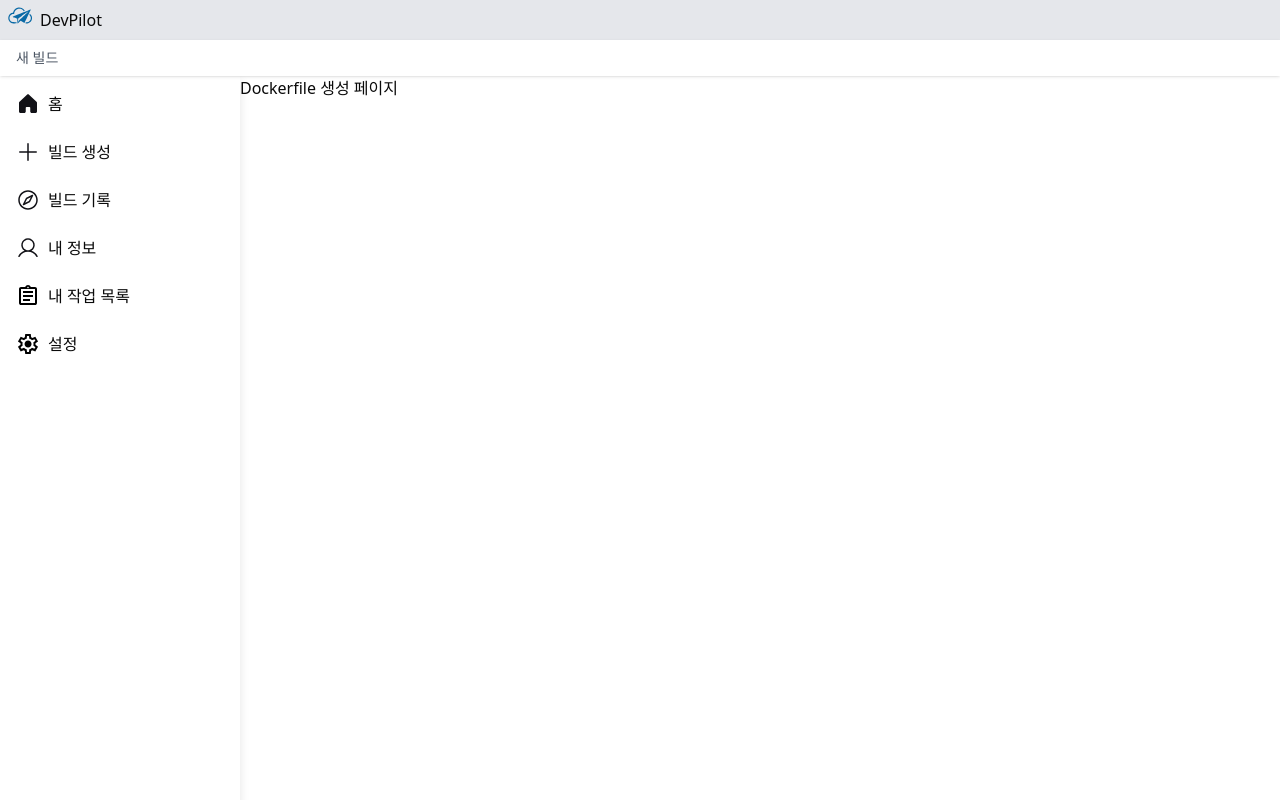
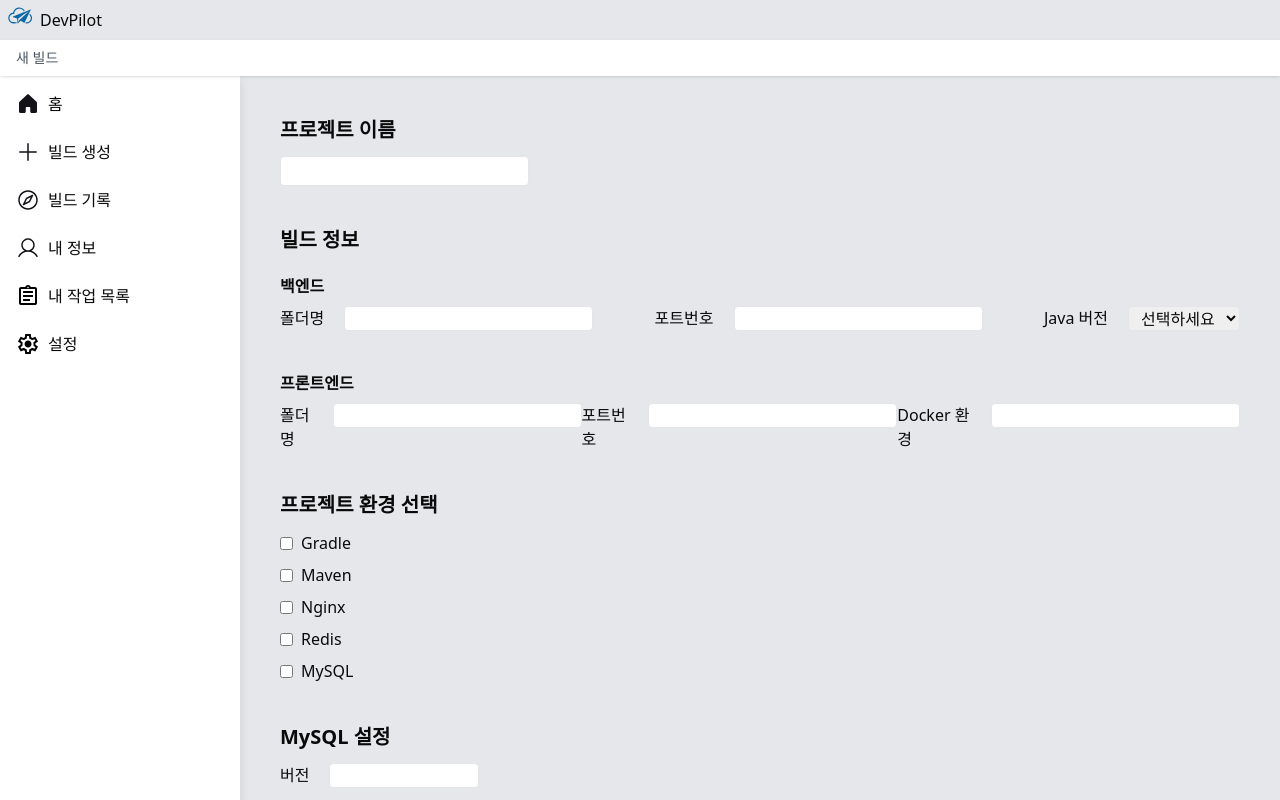
Before and after one commit to steepheno/SSAFY-DevPilot, a React (Vite) app in the folder frontend/: page /new/environment in a window 1280 px wide. Built offline with nearby package versions, Linux system fonts and the light colour scheme.

Commit message:
feat: Dockerfile 생성 페이지 UI 구현[유준선]

```diff
--- a/frontend/package.json
+++ b/frontend/package.json
@@ -24,8 +24,8 @@
   },
   "devDependencies": {
     "@eslint/js": "^9.22.0",
-    "@types/react": "^19.0.10",
-    "@types/react-dom": "^19.0.4",
+    "@types/react": "^18.3.1",
+    "@types/react-dom": "^18.3.1",
     "@vitejs/plugin-react": "^4.3.4",
     "autoprefixer": "^10.4.21",
     "eslint": "^9.22.0",
--- a/frontend/src/pages/ui/DockerSettings.tsx
+++ b/frontend/src/pages/ui/DockerSettings.tsx
@@ -1,7 +1,121 @@
+// import DockerfileConfig from '@/shared/types/DockerfileConfig.type';
+
 const DockerfileSettings = () => {
   return (
-    <div>
-      <p>Dockerfile 생성 페이지</p>
+    <div className="bg-gray-200 px-10 py-10">
+      {/* 프로젝트 이름 입력 */}
+      <div className="mb-10">
+        <p className="text-xl font-bold">프로젝트 이름</p>
+        <input className="mt-3 h-[30px] rounded border px-2"></input>
+      </div>
+
+      {/* 빌드 정보 입력 */}
+      <div className="mb-10">
+        <p className="text-xl font-bold">빌드 정보</p>
+        <p className="mt-5 font-bold">백엔드</p>
+        <div className="mt-2 flex justify-between">
+          <div className="flex">
+            <p>폴더명</p>
+            <input className="ml-5 h-[25px] rounded border px-2"></input>
+          </div>
+          <div className="flex">
+            <p>포트번호</p>
+            <input className="ml-5 h-[25px] rounded border px-2"></input>
+          </div>
+          <div className="flex">
+            <p>Java 버전</p>
+            <select className="ml-5 h-[25px] rounded border px-2">
+              <option value="option">선택하세요</option>
+              <option value="8">JDK 8</option>
+              <option value="11">JDK 11</option>
+              <option value="17">JDK 17</option>
+              <option value="21">JDK 21</option>
+            </select>
+          </div>
+        </div>
+        <p className="mt-10 font-bold">프론트엔드</p>
+        <div className="mt-2 flex justify-between">
+          <div className="flex">
+            <p>폴더명</p>
+            <input className="ml-5 h-[25px] rounded border px-2"></input>
+          </div>
+          <div className="flex">
+            <p>포트번호</p>
+            <input className="ml-5 h-[25px] rounded border px-2"></input>
+          </div>
+          <div className="flex">
+            <p>Docker 환경</p>
+            <input className="ml-5 h-[25px] rounded border px-2"></input>
+          </div>
+        </div>
+      </div>
+
+      {/* 프로젝트 환경 선택 */}
+      <div className="mb-10">
+        <p className="text-xl font-bold">프로젝트 환경 선택</p>
+        <div className="mt-3 flex flex-col space-y-2">
+          <div className="flex items-center space-x-2">
+            <input className="cursor-pointer" type="checkbox" id="gradle" />
+            <label className="cursor-pointer" htmlFor="gradle">
+              Gradle
+            </label>
+          </div>
+          <div className="flex items-center space-x-2">
+            <input className="cursor-pointer" type="checkbox" id="maven" />
+            <label className="cursor-pointer" htmlFor="maven">
+              Maven
+            </label>
+          </div>
+          <div className="flex items-center space-x-2">
+            <input className="cursor-pointer" type="checkbox" id="nginx" />
+            <label className="cursor-pointer" htmlFor="nginx">
+              Nginx
+            </label>
+          </div>
+          <div className="flex items-center space-x-2">
+            <input className="cursor-pointer" type="checkbox" id="redis" />
+            <label className="cursor-pointer" htmlFor="redis">
+              Redis
+            </label>
+          </div>
+          <div className="flex items-center space-x-2">
+            <input className="cursor-pointer" type="checkbox" id="mysql" />
+            <label className="cursor-pointer" htmlFor="mysql">
+              MySQL
+            </label>
+          </div>
+        </div>
+      </div>
+
+      {/* MySQL 설정 */}
+      <div className="mb-10">
+        <p className="text-xl font-bold">MySQL 설정</p>
+        <div className="mt-3 flex">
+          <p>버전</p>
+          <input className="ml-5 h-[25px] w-[150px] rounded border px-2"></input>
+        </div>
+        <div className="mt-3 flex">
+          <p>Root 비밀번호</p>
+          <input className="ml-5 h-[25px] w-[150px] rounded border px-2"></input>
+        </div>
+        <div className="mt-3 flex">
+          <p>DataBase</p>
+          <input className="ml-5 h-[25px] w-[150px] rounded border px-2"></input>
+        </div>
+        <div className="mt-3 flex">
+          <p>사용자</p>
+          <input className="ml-5 h-[25px] w-[150px] rounded border px-2"></input>
+        </div>
+        <div className="mt-3 flex">
+          <p>비밀번호</p>
+          <input className="ml-5 h-[25px] w-[150px] rounded border px-2"></input>
+        </div>
+      </div>
+
+      {/* 빌드 버튼 */}
+      <div className="flex justify-center">
+        <button className="rounded-[10px] bg-blue-500 px-4 py-2 text-white">빌드하기</button>
+      </div>
     </div>
   );
 };
--- a/frontend/src/shared/types/DockerfileConfig.type.ts
+++ b/frontend/src/shared/types/DockerfileConfig.type.ts
@@ -16,3 +16,5 @@ interface DockerfileConfig {
   mysqlUser: string;
   mysqlPassword: string;
 }
+
+export default DockerfileConfig;
--- a/frontend/src/shared/types/JenkinsfileConfig.type.ts
+++ b/frontend/src/shared/types/JenkinsConfig.type.ts
@@ -1,4 +1,4 @@
-interface JenkinsFileConfig {
+interface JenkinsConfig {
   jenkinsfileProjectType: string;
   projectName: string;
   gitRepositoryUrl: string;
```
Also changed, not shown: 1 other file (tests, documents, lock files or other folders).
